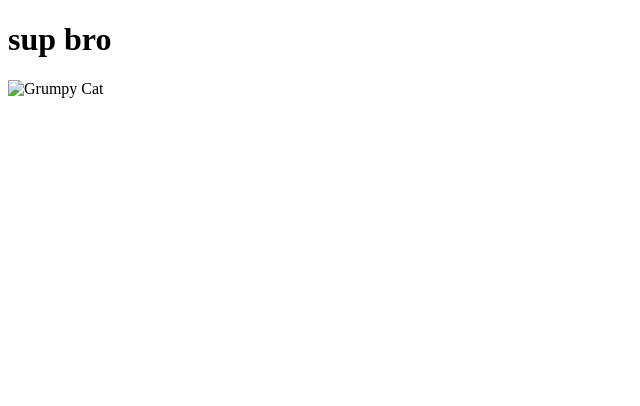
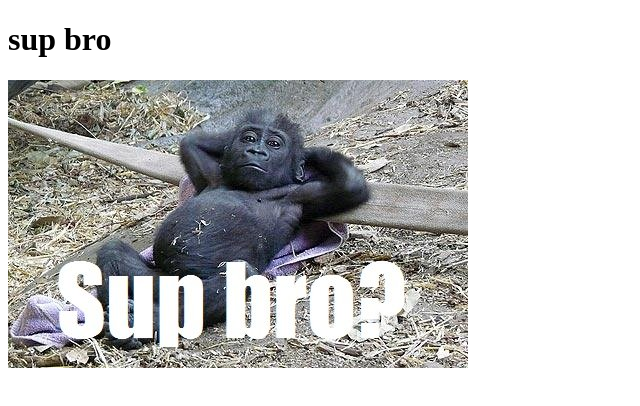
Before and after one commit to OlehOverchuk/Gymhero, a plain HTML site: page index.html in a window 1280 px wide. Shown: the whole page, without its empty margins (0-640 px from the left). Drawn offline with Linux system fonts and the light colour scheme.

Commit message:
Update index.html

```diff
--- a/index.html
+++ b/index.html
@@ -5,6 +5,6 @@
  </head>
  <body>
   <h1>sup bro</h1>
-  <img src="grumpy.jpg" alt="Grumpy Сat">
+  <img src="sup bro.jpg" alt="Grumpy Сat">
  </body>
 </html>
```
